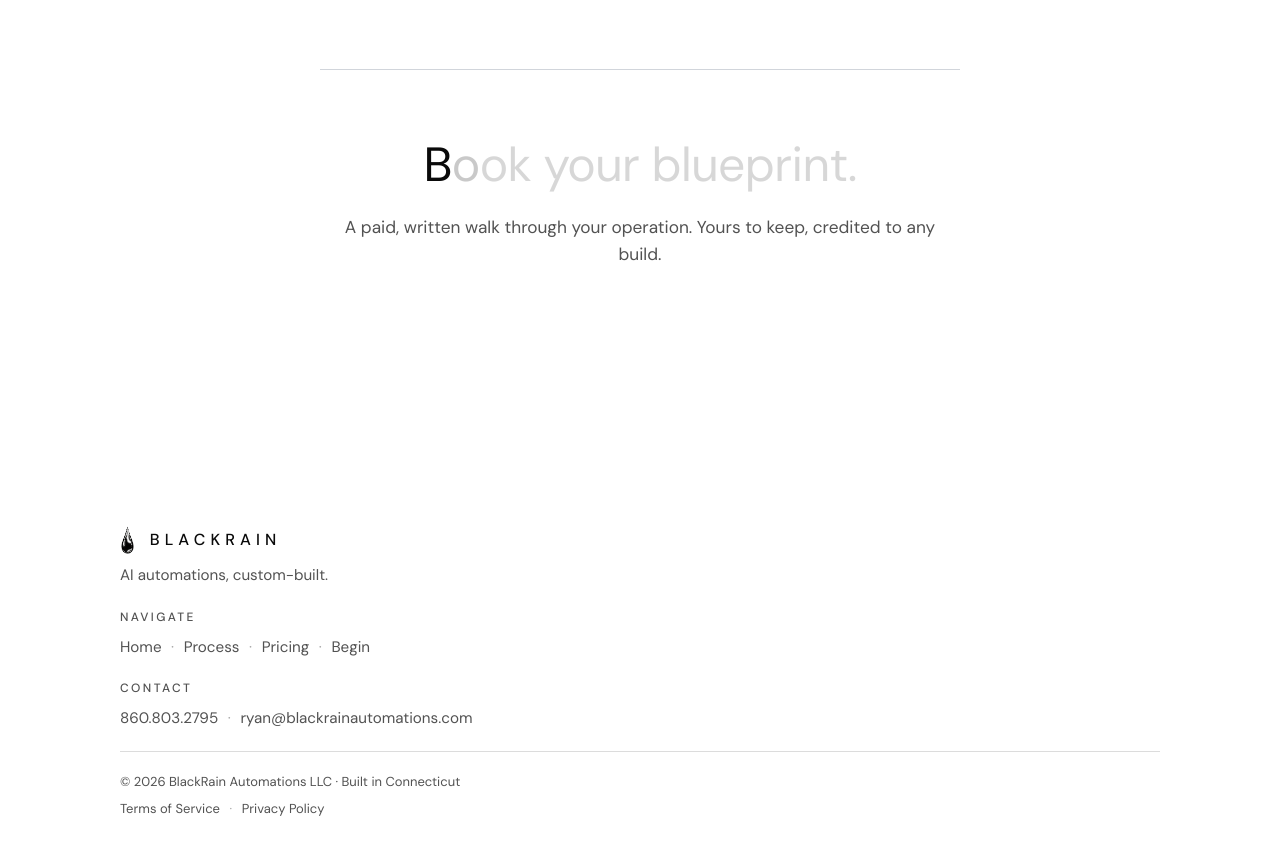
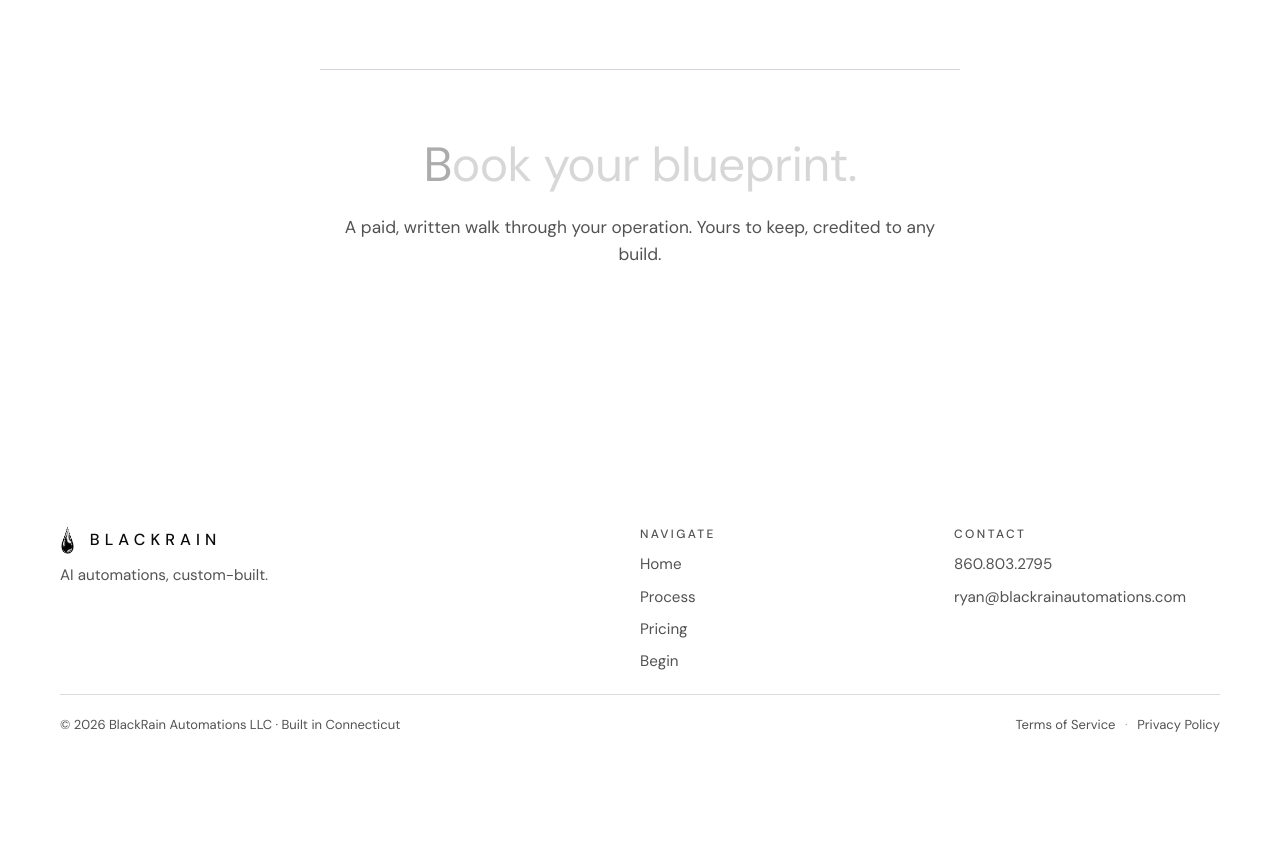
Before and after one commit to blackrainautomations/blackrain-site, a React (Vite) app: page / in a window 1280 px wide. Shown: the part 3344-4197 px from the top of the page. After the commit the page ends 4116 px from the top, so only its background shows below. Built offline with nearby package versions, Linux system fonts and the light colour scheme.

Commit message:
Revert italic begin (misses at button scale) + desktop 3-column footer

```diff
--- a/index.html
+++ b/index.html
@@ -29,7 +29,7 @@
     <link rel="preconnect" href="https://fonts.googleapis.com" />
     <link rel="preconnect" href="https://fonts.gstatic.com" crossorigin />
     <link
-      href="https://fonts.googleapis.com/css2?family=DM+Sans:opsz,wght@9..40,400;9..40,500;9..40,600&family=Pinyon+Script&family=Allura&family=Instrument+Serif:ital@1&display=swap"
+      href="https://fonts.googleapis.com/css2?family=DM+Sans:opsz,wght@9..40,400;9..40,500;9..40,600&family=Pinyon+Script&family=Allura&display=swap"
       rel="stylesheet"
     />
   </head>
--- a/src/App.jsx
+++ b/src/App.jsx
@@ -396,7 +396,7 @@ function Consult() {
         </div>
         <div className="cta-with-sub reveal">
           <a className="cta-pill" data-magnetic href="https://cal.com/blackrain/blueprint" target="_blank" rel="noopener noreferrer">
-            <span className="text">Let’s <em>begin.</em></span>
+            <span className="text">Let’s begin.</span>
             <span className="arrow" aria-hidden="true">→</span>
           </a>
           <p className="cta-sub">Booking is paid: $999, credited to any build.</p>
@@ -411,6 +411,7 @@ function Footer() {
   return (
     <footer className="site-footer">
       <div className="container footer-stack">
+        <div className="footer-cols">
           <div className="footer-brand">
             <div className="lockup">
               <img src={DROPLET} alt="" />
@@ -439,6 +440,7 @@ function Footer() {
               <span className="sep" aria-hidden="true">·</span>
               <a href="mailto:ryan@blackrainautomations.com">ryan@blackrainautomations.com</a>
               {/* TODO: <a href={LINKEDIN_URL}>...</a> once profile URL is finalized */}
+            </div>
           </div>
         </div>
 
--- a/src/styles.css
+++ b/src/styles.css
@@ -529,13 +529,6 @@ p { margin: 0; }
   border-radius: 0;
 }
 
-/* italic "begin." in real serif italic */
-.cta-pill em {
-  font-family: "Instrument Serif", Georgia, "Times New Roman", serif;
-  font-style: italic;
-  font-weight: 400;
-}
-
 /* text shifts left + arrow slides in on hover */
 .cta-pill .text {
   display: inline-block;
@@ -1055,6 +1048,12 @@ p { margin: 0; }
   gap: 1.25rem;
 }
 
+.footer-cols {
+  display: flex;
+  flex-direction: column;
+  gap: 1.25rem;
+}
+
 .footer-brand .lockup { display: flex; align-items: center; gap: 0.6rem; margin-bottom: 0.5rem; }
 .footer-brand .lockup img { height: 30px; width: auto; }
 .footer-brand .lockup .wordmark { font-size: 1rem; }
@@ -1123,6 +1122,29 @@ p { margin: 0; }
   .footer-inline-row .sep { display: none; }
 }
 
+/* desktop: footer goes 3-column grid; inline rows become vertical stacks;
+   legal row splits with copy left + links right */
+@media (min-width: 768px) {
+  .site-footer .container { max-width: 1240px; }
+  .footer-cols {
+    display: grid;
+    grid-template-columns: 2fr 1fr 1fr;
+    column-gap: 3rem;
+    align-items: start;
+  }
+  .footer-cols .footer-inline-row {
+    flex-direction: column;
+    align-items: flex-start;
+    gap: 0.5rem;
+  }
+  .footer-cols .footer-inline-row .sep { display: none; }
+  .footer-legal {
+    flex-direction: row;
+    align-items: center;
+    justify-content: space-between;
+  }
+}
+
 /* ============================================================
    SCROLL FADE-UP
    ============================================================ */
```
Lines whose indentation alone changed are shown as unchanged.
